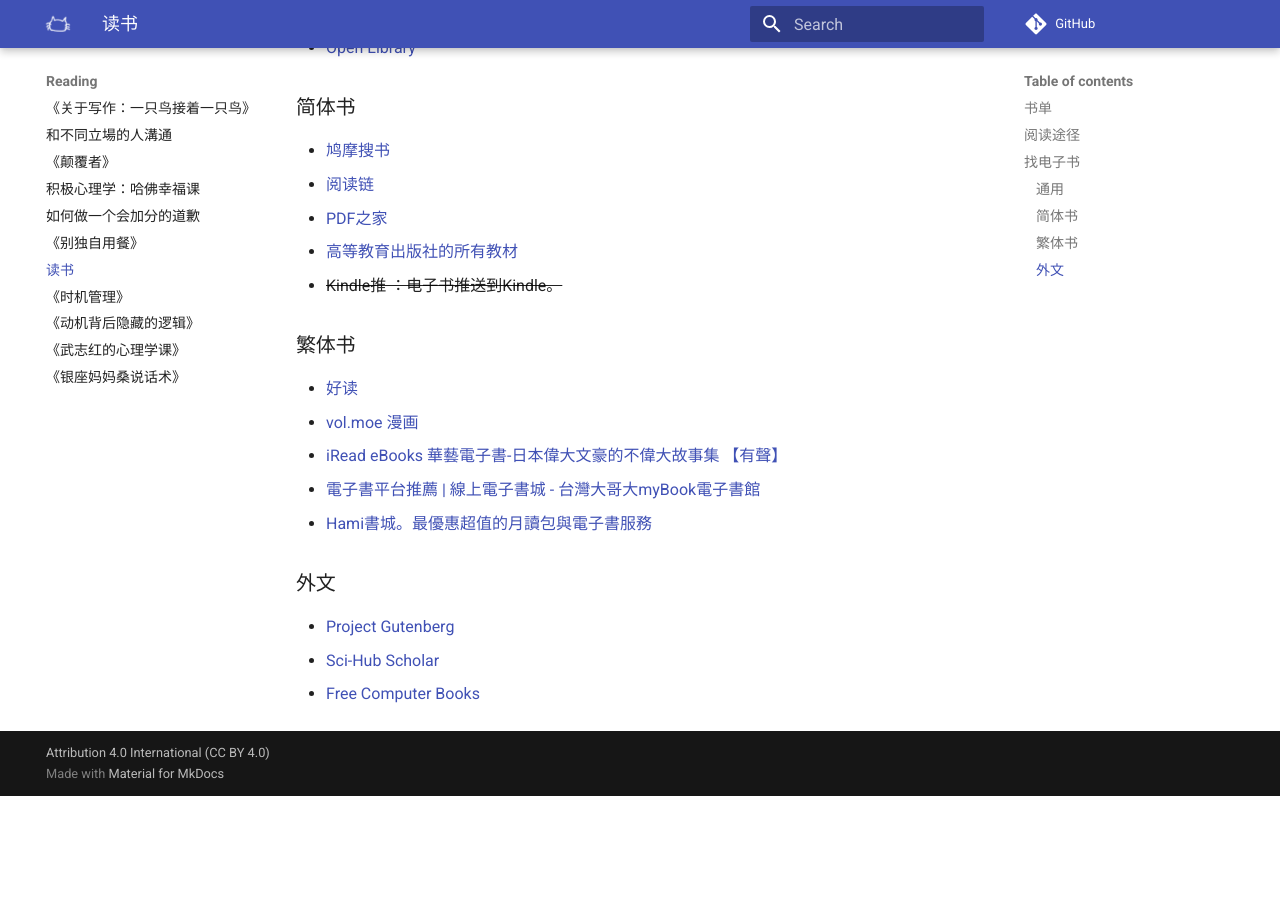
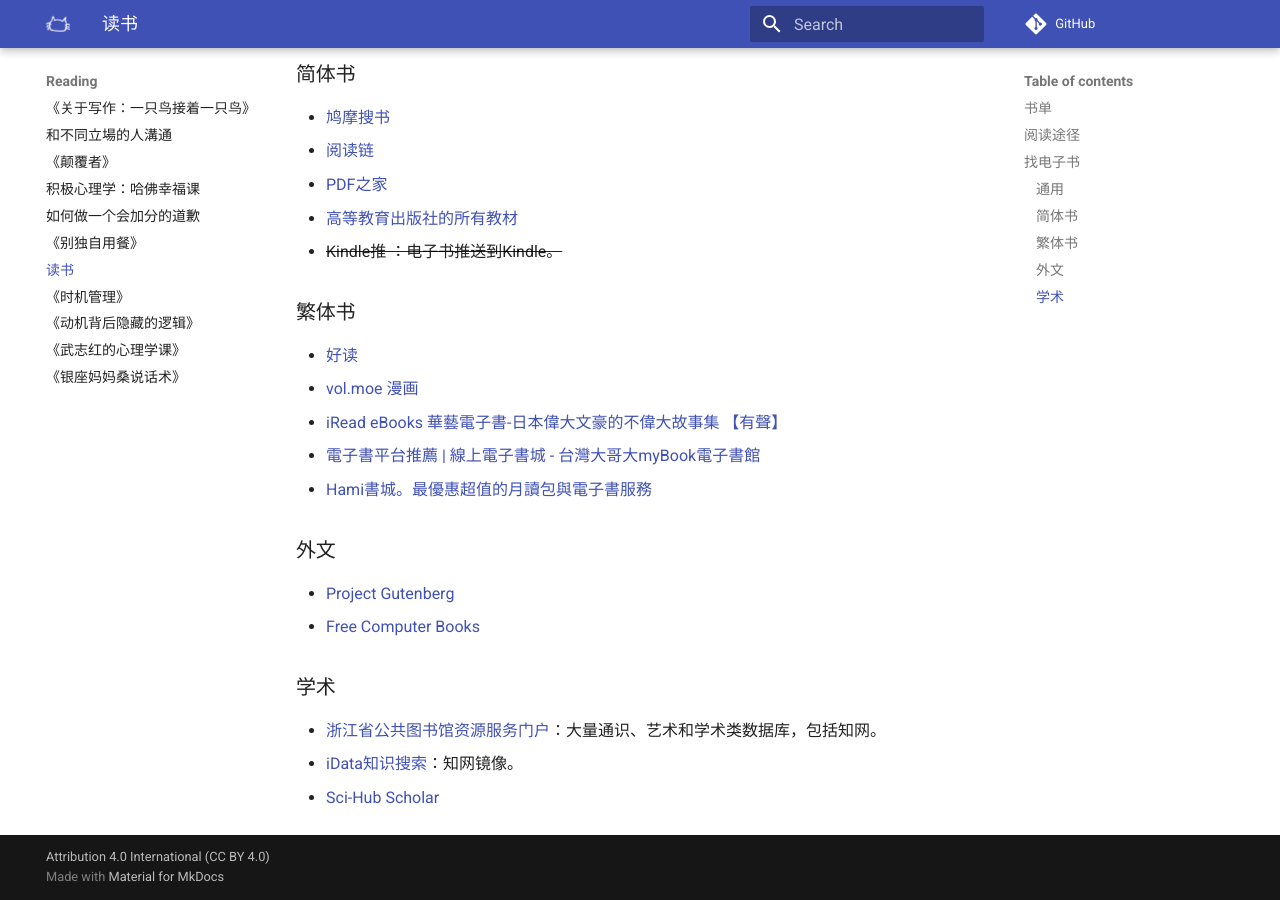
Before and after one commit to luoxufeiyan/wiki.luoxufeiyan.com, an MkDocs documentation site: the page built from docs/reading/reading.md, in a window 1280 px wide and 900 px high, scrolled down 931 px. Built offline with MkDocs 1.6.1 and Material for MkDocs 9.7.7, drawn with Linux system fonts in a browser that asks for light colours; comment, search, counter and statistics services are not loaded; before the commit the page ends 1727 px from its top, so only the background shows below that; some of the changed text lies outside the part shown.

Commit message:
update scholar recources

```diff
--- a/docs/reading/reading.md
+++ b/docs/reading/reading.md
@@ -44,5 +43,10 @@
 
 ### 外文
 * [Project Gutenberg](http://www.gutenberg.org/help/new_website.html)
+* [Free Computer Books](https://freecomputerbooks.com/)
+
+### 学术
+
+* [浙江省公共图书馆资源服务门户](http://zjisa.zjlib.cn/home/zy_home.jsp)：大量通识、艺术和学术类数据库，包括知网。
+* [iData知识搜索](https://www.cn-ki.net)：知网镜像。
 * [Sci-Hub Scholar](https://sci-hub.se/)
-* [Free Computer Books](https://freecomputerbooks.com/)
```
Also changed, not shown: other parts of docs/reading/reading.md (+0 -1 lines).
